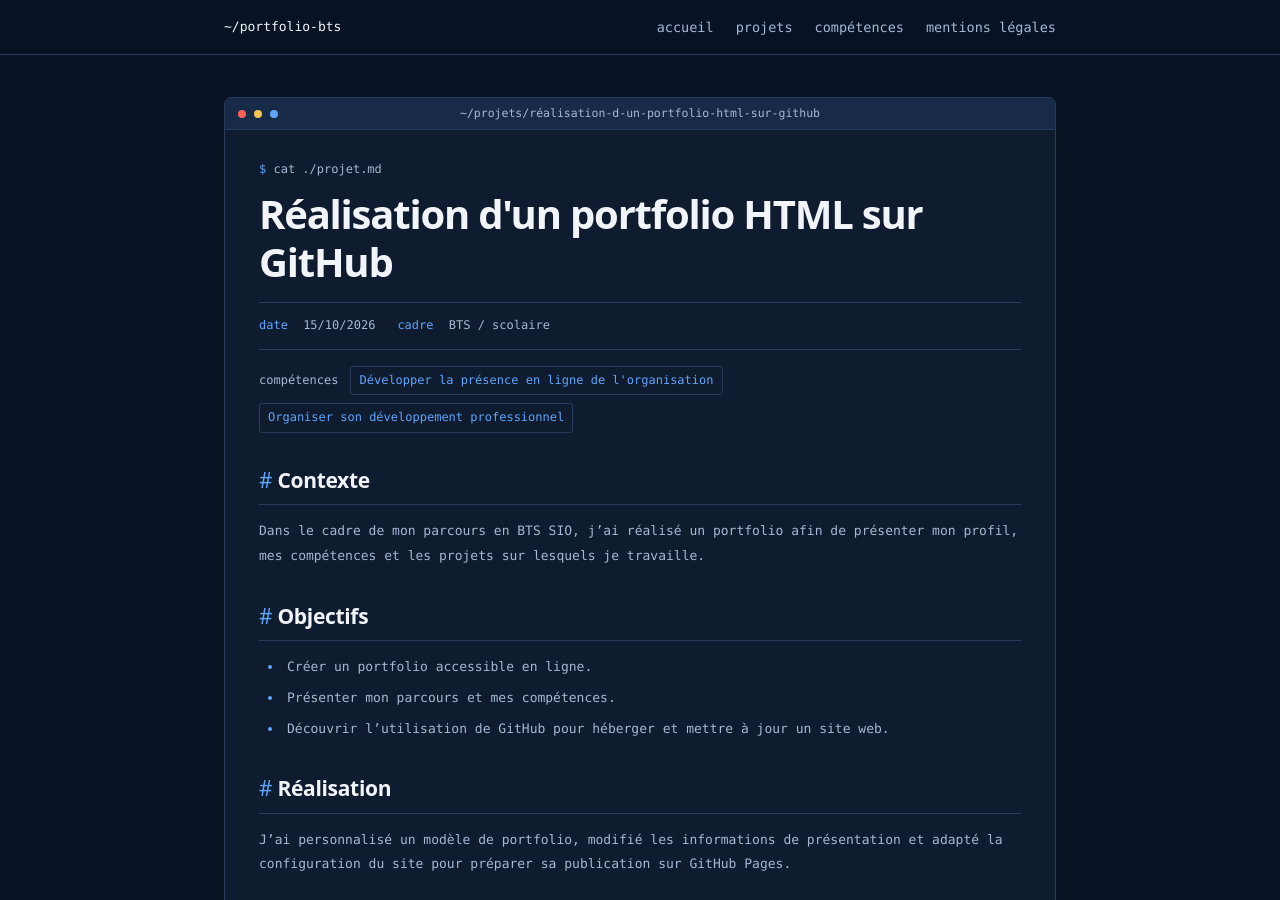
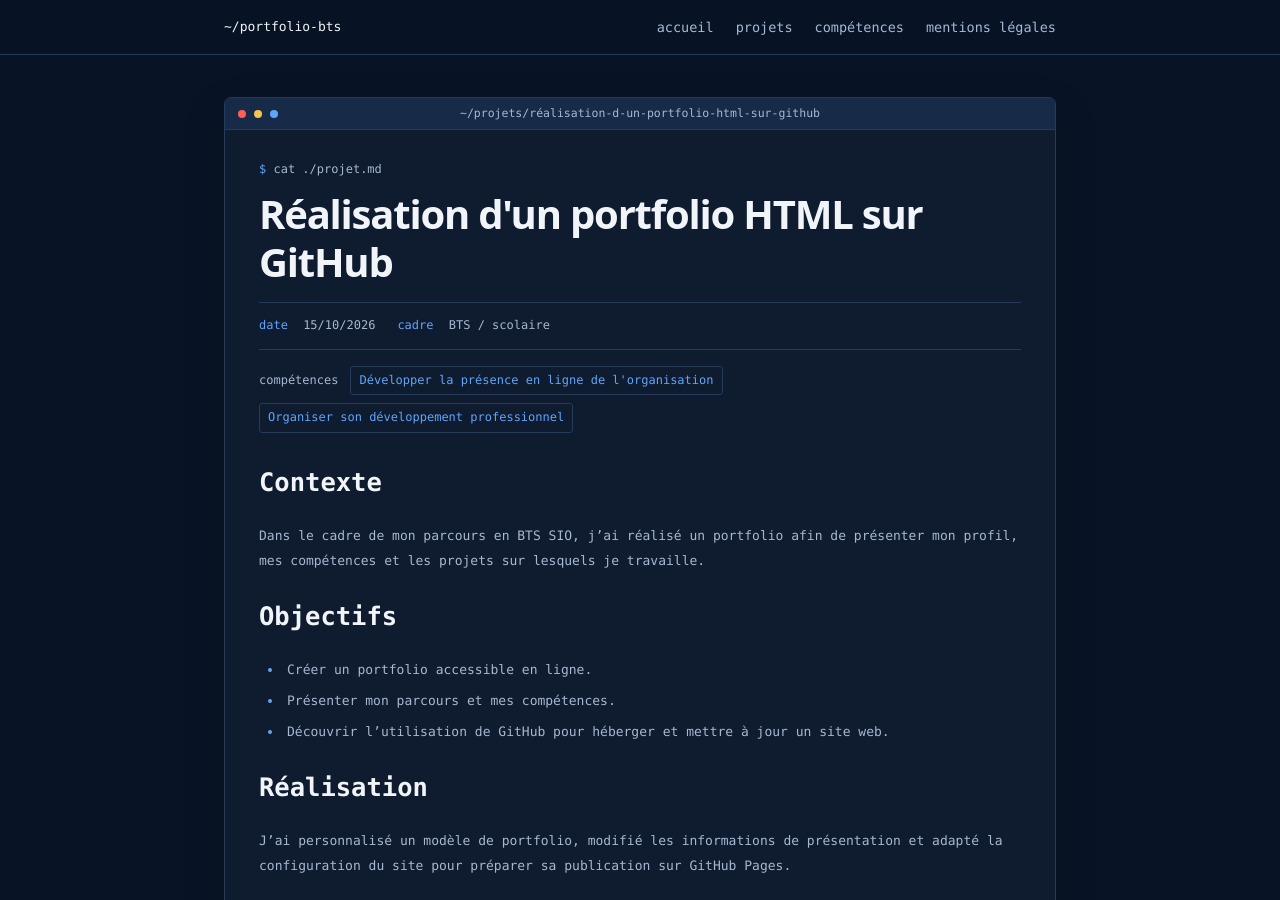
Before and after one commit to Noxioz/template_portfolio_bts, a Jekyll site: the page built from _projets/portfolio-github.md, in a window 1280 px wide and 900 px high. Built offline with Jekyll 4.4.1, drawn with Linux system fonts in a browser that asks for light colours.

```diff
--- a/_projets/portfolio-github.md
+++ b/_projets/portfolio-github.md
@@ -6,23 +6,23 @@ resume: "Création et personnalisation d'un portfolio en ligne pour présenter m
 competences: [c3, c6]
 ---
 
-## Contexte
+# Contexte
 Dans le cadre de mon parcours en BTS SIO, j'ai réalisé un portfolio afin de présenter mon profil, mes compétences et les projets sur lesquels je travaille.
 
-## Objectifs
+# Objectifs
 - Créer un portfolio accessible en ligne.
 - Présenter mon parcours et mes compétences.
 - Découvrir l'utilisation de GitHub pour héberger et mettre à jour un site web.
 
-## Réalisation
+# Réalisation
 J'ai personnalisé un modèle de portfolio, modifié les informations de présentation et adapté la configuration du site pour préparer sa publication sur GitHub Pages.
 
-## Outils et compétences
+# Outils et compétences
 - HTML
 - CSS
 - GitHub
 - GitHub Pages
 - Personnalisation d'un site web
 
-## Résultat et bilan
+# Résultat et bilan
 Ce projet m'a permis de découvrir comment organiser les fichiers d'un site web, modifier son contenu et préparer sa publication en ligne. Il me servira à présenter progressivement les projets réalisés pendant mon BTS SIO.
```
